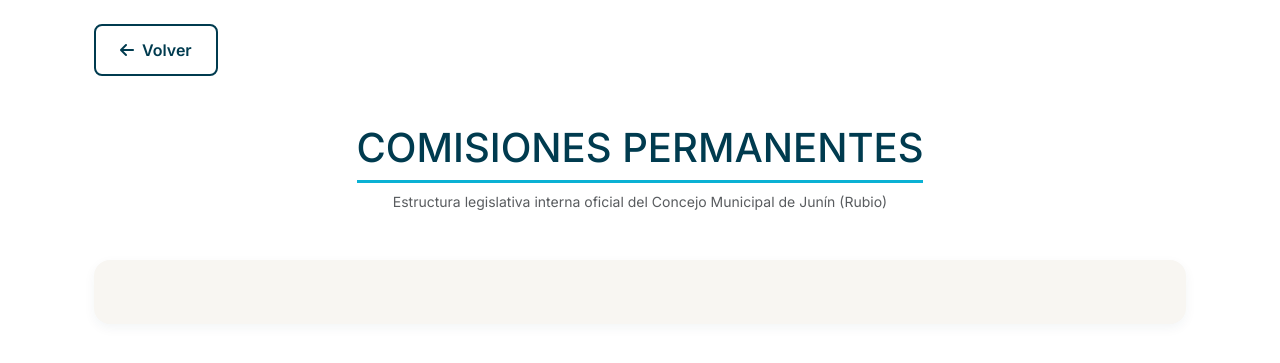
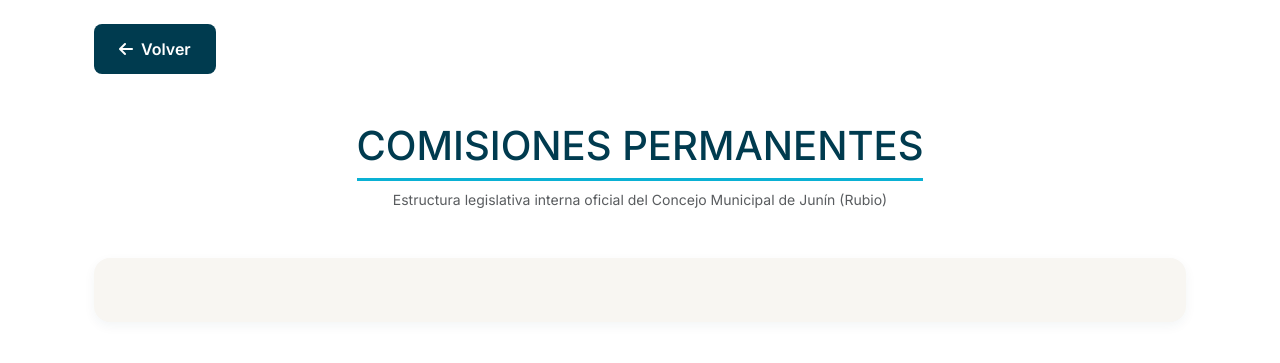
Before and after one commit to Ly239/municipal-consejoj, a Django app: page /comisiones/ in a window 1280 px wide. Shown: the top 363 px of the page. Run offline with Django 3.2, Linux system fonts and the light colour scheme; data that the repository does not hold is empty; some libraries are stand-ins or nearby versions.

Commit message:
Arreglado estilos en botones volver

```diff
--- a/templates/core/commissions.html
+++ b/templates/core/commissions.html
@@ -4,7 +4,7 @@
 {% block content %}
 <!-- Botón Volver -->
 <div class="container mt-4">
-    <a href="{% url 'core:home' %}" class="btn btn-outline-dark" style="border-color: var(--color-dark-blue); color: var(--color-dark-blue);">
+    <a href="{% url 'core:home' %}" class="btn btn-institutional">
         <i class="fas fa-arrow-left me-1"></i> Volver
     </a>
 </div>
--- a/templates/core/news_detail.html
+++ b/templates/core/news_detail.html
@@ -101,7 +101,7 @@
 
                 <!-- Botón Volver -->
                 <div class="mt-4">
-                    <a href="{% url 'core:news_public_list_frontend' %}" class="btn btn-outline-dark" style="border-color: var(--color-dark-blue); color: var(--color-dark-blue);">
+                    <a href="{% url 'core:news_public_list_frontend' %}" class="btn btn-institutional">
                         <i class="fas fa-arrow-left me-1"></i> Volver a Noticias
                     </a>
                 </div>
```
